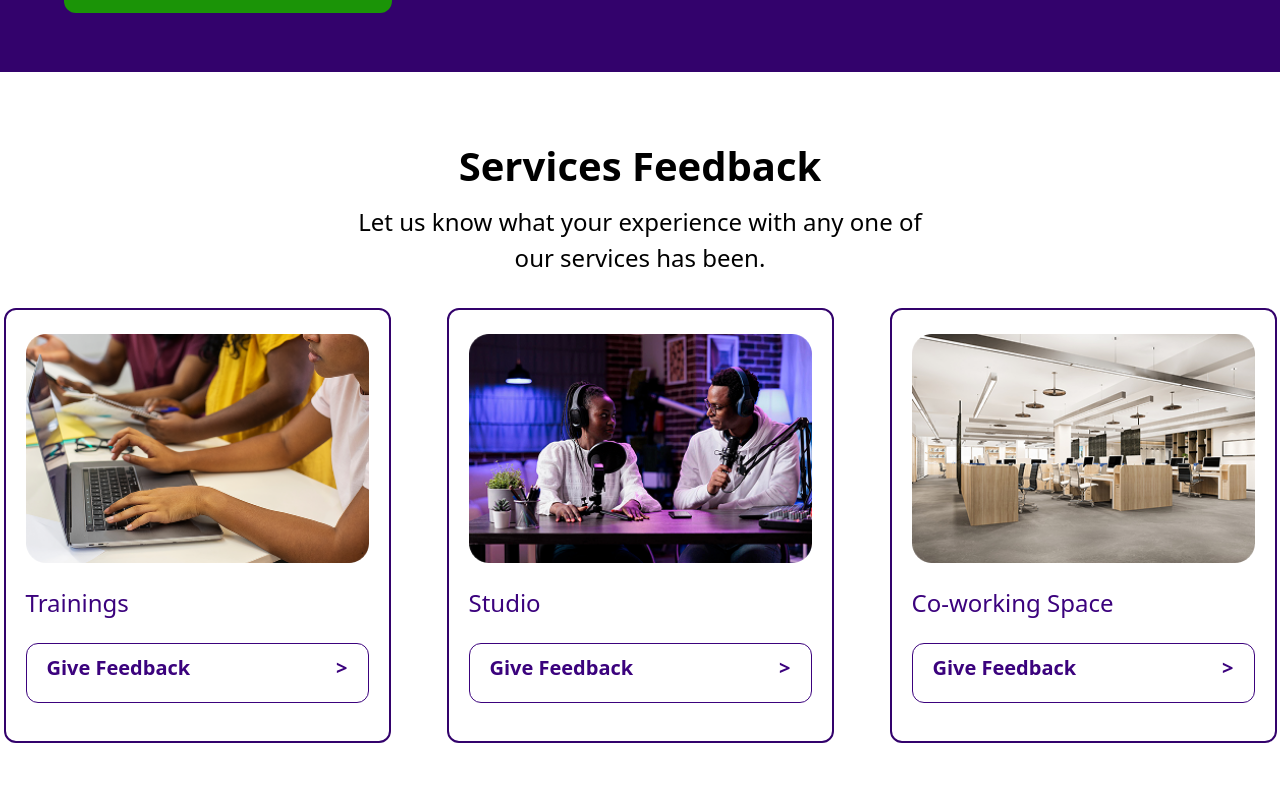
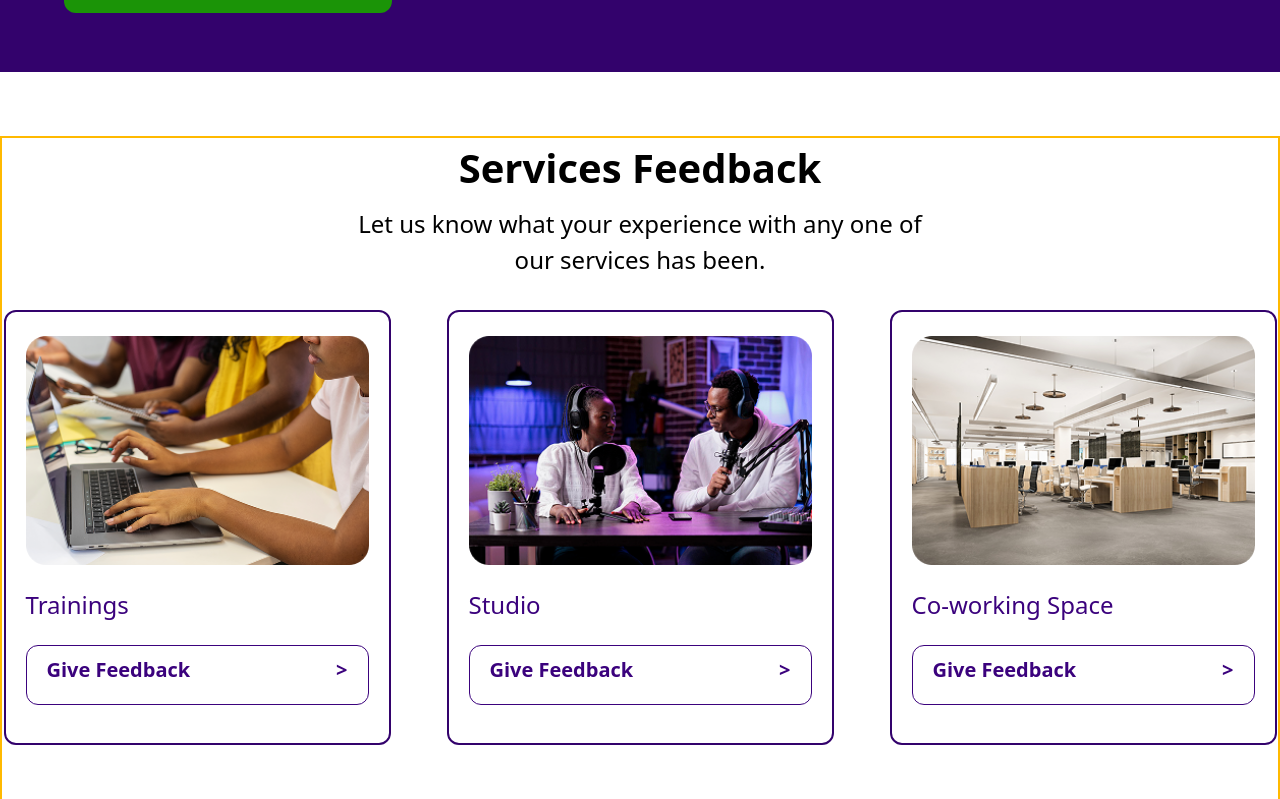
Before and after one commit to Clemcy9/react-taiwind-review-app, a React (Vite) app: page / in a window 1280 px wide. Shown: the part 1779-2578 px from the top of the page. Built offline with nearby package versions, Linux system fonts and the light colour scheme.

Commit message:
fix:work on scroll

```diff
--- a/src/Components/Cardcontainer.jsx
+++ b/src/Components/Cardcontainer.jsx
@@ -36,10 +36,9 @@ const cardArr = [
 
 function Cardcontainer() {
   return (
-    <section className="flex flex-col w-full items-center justify-center mt-16 min-h-screen ">
+    <section className="flex flex-col border-2 border-amber-400 w-full items-center justify-center mt-16 min-h-screen ">
 
       <div className="flex flex-col items-center justify-center w-full max-w-7xl">
-
         <div className="flex flex-col items-center max-w-[567px] text-center">
           <h3 className="text-[40px] font-bold">Services Feedback</h3>
           <p className="text-[24px] font-normal mt-2">
--- a/src/Components/ScrollToTop.jsx
+++ b/src/Components/ScrollToTop.jsx
@@ -7,7 +7,7 @@ function ScrollToTop() {
 
     useEffect (() => {
         window.scrollTo(0,0) //scroll to top on every route
-    }, [path]);
+    }, []);
   return null;
 
 }
--- a/src/Pages/Landingpage.jsx
+++ b/src/Pages/Landingpage.jsx
@@ -10,7 +10,7 @@ import ScrollToTop from '../Components/ScrollToTop';
 function Landingpage() {
   return (
     <div>
-
+      <ScrollToTop/>
       <Header />
       <Main />
       <FeedbackForm />
```
